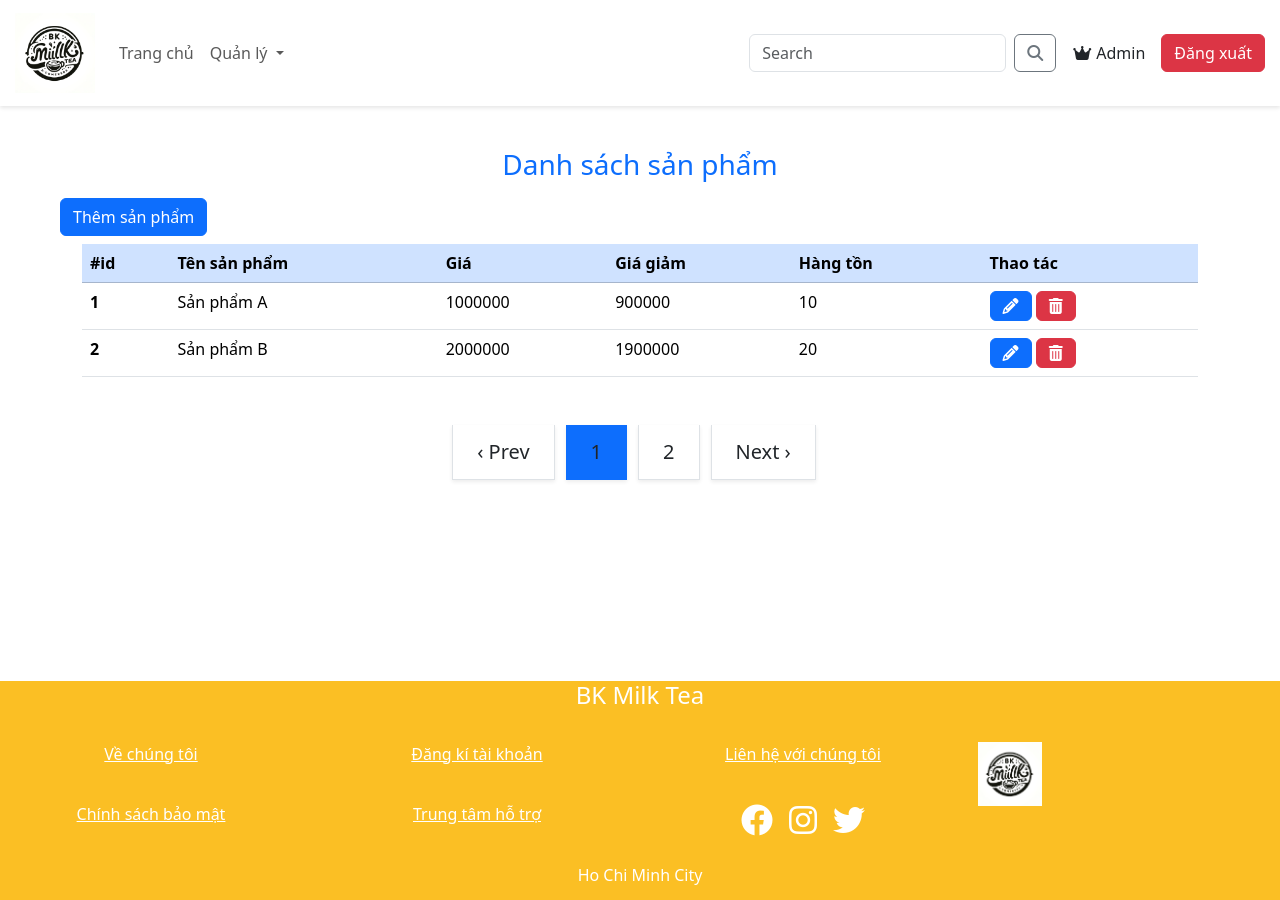
After one commit to nsydat/Assignment_WebProgramming_HK232, a PHP site: page /admin/products/index.php in a window 1280 px wide. The commit adds this page. Run offline with PHP 8.4, Linux system fonts and the light colour scheme; data comes from the database, SQL or seed files in the repository; some libraries are stand-ins or nearby versions.

Commit message:
Add: product interface

```diff
--- a/admin/include/header.php
+++ b/admin/include/header.php
@@ -19,7 +19,7 @@
                 </a>
                 <ul class="dropdown-menu">
                     <li><a class="dropdown-item" href="../users/index.php">Người dùng</a></li>
-                    <li><a class="dropdown-item" href="#">Sản phẩm</a></li>
+                    <li><a class="dropdown-item" href="../products/index.php">Sản phẩm</a></li>
                 </ul>
             </li>
         </ul>
--- /dev/null
+++ b/admin/products/index.php
@@ -0,0 +1,127 @@
+<?php
+require_once '../../config.php';
+
+$sql = "SELECT * FROM User";
+$users = mysqli_query($link, $sql);
+
+?>
+
+<html lang="en">
+
+<head>
+    <meta charset="UTF-8">
+    <meta name="viewport" content="width=device-width, initial-scale=1.0">
+    <title>Quản lý người dùng</title>
+    <link rel="stylesheet" href="https://cdn.jsdelivr.net/npm/tailwindcss@^2.0/dist/tailwind.min.css">
+    <link href="https://cdn.jsdelivr.net/npm/bootstrap@5.3.3/dist/css/bootstrap.min.css" rel="stylesheet"
+        integrity="sha384-QWTKZyjpPEjISv5WaRU9OFeRpok6YctnYmDr5pNlyT2bRjXh0JMhjY6hW+ALEwIH" crossorigin="anonymous">
+    <link rel="stylesheet" href="../include/header-footer.css">
+    <link rel="stylesheet" href="https://cdnjs.cloudflare.com/ajax/libs/font-awesome/6.4.0/css/all.min.css"
+        integrity="sha512-iecdLmaskl7CVkqkXNQ/ZH/XLlvWZOJyj7Yy7tcenmpD1ypASozpmT/E0iPtmFIB46ZmdtAc9eNBvH0H/ZpiBw=="
+        crossorigin="anonymous" referrerpolicy="no-referrer" />
+    <script src="https://cdn.jsdelivr.net/npm/sweetalert2@11.7.20/dist/sweetalert2.all.min.js"></script>
+</head>
+
+<body>
+    <div class="container-self">
+        <?php
+        include '../include/header.php'
+        ?>
+        <div class="body my-5 container-fluid">
+            <div class="row mb-2 text-center">
+                <div class="h3 text-primary">Danh sách sản phẩm</div>
+            </div>
+            <div class="row mb-2">
+                <div class="col-xl-3 col-md-4 col-sm-12">
+                    <a href="./add.php" class="ms-5 btn btn-primary">Thêm sản phẩm</a>
+                </div>
+            </div>
+            <div class="row">
+                <div class="col-12">
+                    <div class="container mb-5">
+                        <div class="row">
+                            <div class="col-12 mb-3">
+                                <table class="table">
+                                    <thead class="table-primary">
+                                        <tr>
+                                            <th scope="col">#id</th>
+                                            <th scope="col">Tên sản phẩm</th>
+                                            <th scope="col">Giá</th>
+                                            <th scope="col">Giá giảm</th>
+                                            <th scope="col">Hàng tồn</th>
+                                            <th scope="col">Thao tác</th>
+                                        </tr>
+                                    </thead>
+                                    <tbody>
+                                        <tr>
+                                            <th scope="row">1</th>
+                                            <td>Sản phẩm A</td>
+                                            <td>1000000</td>
+                                            <td>900000</td>
+                                            <td>10</td>
+                                            <td>
+                                                <a href="./update.php?id=1" class="btn btn-primary"><i
+                                                        class="fa-solid fa-pencil"></i></a>
+                                                <a href="./delete.php?id=1" class="btn btn-danger"><i
+                                                        class="fa-solid fa-trash-can"></i></a>
+                                            </td>
+                                        </tr>
+                                        <tr>
+                                            <th scope="row">2</th>
+                                            <td>Sản phẩm B</td>
+                                            <td>2000000</td>
+                                            <td>1900000</td>
+                                            <td>20</td>
+                                            <td>
+                                                <a href="./update.php?id=2" class="btn btn-primary"><i
+                                                        class="fa-solid fa-pencil"></i></a>
+                                                <a href="./delete.php?id=2" class="btn btn-danger"><i
+                                                        class="fa-solid fa-trash-can"></i></a>
+                                            </td>
+                                        </tr>
+                                    </tbody>
+                                </table>
+                            </div>
+                        </div>
+                        <div class="row">
+                            <!-- Pagination -->
+                            <nav class="mt-3">
+                                <ul class="pagination pagination-lg d-flex justify-content-center">
+                                    <li class="page-item">
+                                        <a href="#"
+                                            class="page-link rounded-0 mr-3 shadow-sm border-top-0 border-left-0 text-dark"
+                                            data-remote="true">&lsaquo; Prev</a>
+                                    </li>
+                                    <li class="page-item active">
+                                        <span rel="prev"
+                                            class="page-link rounded-0 mr-3 shadow-sm border-top-0 border-left-0 text-dark"
+                                            data-remote="true">1</span>
+                                    </li>
+                                    <li class="page-item">
+                                        <a data-remote="true"
+                                            class="page-link rounded-0 mr-3 shadow-sm border-top-0 border-left-0 text-dark"
+                                            href="#">2</a>
+                                    </li>
+                                    <li class="page-item">
+                                        <a href="#"
+                                            class="page-link rounded-0 mr-3 shadow-sm border-top-0 border-left-0 text-dark"
+                                            data-remote="true">Next &rsaquo;</a>
+                                    </li>
+                                </ul>
+                            </nav>
+                        </div>
+                    </div>
+                </div>
+            </div>
+
+        </div>
+        <?php
+        include '../include/footer.php'
+        ?>
+    </div>
+    <script src="https://cdn.jsdelivr.net/npm/bootstrap@5.3.3/dist/js/bootstrap.bundle.min.js"
+        integrity="sha384-YvpcrYf0tY3lHB60NNkmXc5s9fDVZLESaAA55NDzOxhy9GkcIdslK1eN7N6jIeHz"
+        crossorigin="anonymous"></script>
+</body>
+
+</html>
--- a/admin/users/index.php
+++ b/admin/users/index.php
@@ -1,5 +1,4 @@
 <?php
-// Kết nối đến cơ sở dữ liệu
 require_once '../../config.php';
 
 $sql = "SELECT * FROM User";
@@ -12,7 +11,7 @@ $users = mysqli_query($link, $sql);
 <head>
     <meta charset="UTF-8">
     <meta name="viewport" content="width=device-width, initial-scale=1.0">
-    <title>Trang chủ</title>
+    <title>Quản lý người dùng</title>
     <link rel="stylesheet" href="https://cdn.jsdelivr.net/npm/tailwindcss@^2.0/dist/tailwind.min.css">
     <link href="https://cdn.jsdelivr.net/npm/bootstrap@5.3.3/dist/css/bootstrap.min.css" rel="stylesheet" integrity="sha384-QWTKZyjpPEjISv5WaRU9OFeRpok6YctnYmDr5pNlyT2bRjXh0JMhjY6hW+ALEwIH" crossorigin="anonymous">
     <link rel="stylesheet" href="../include/header-footer.css">
```
Also changed, not shown: admin/products/add.php (added, +84 -0 lines), admin/products/update.php (added, +89 -0 lines).
